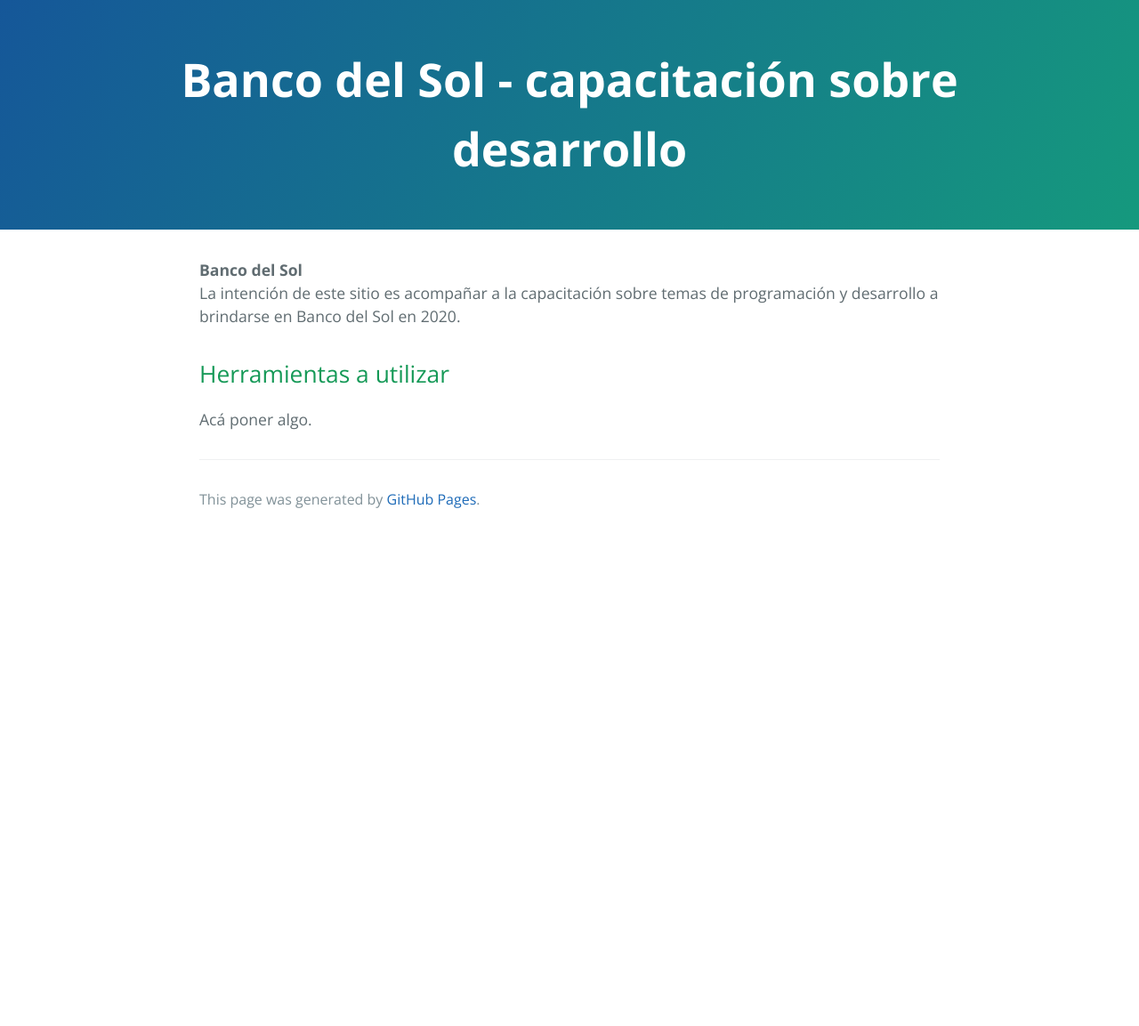
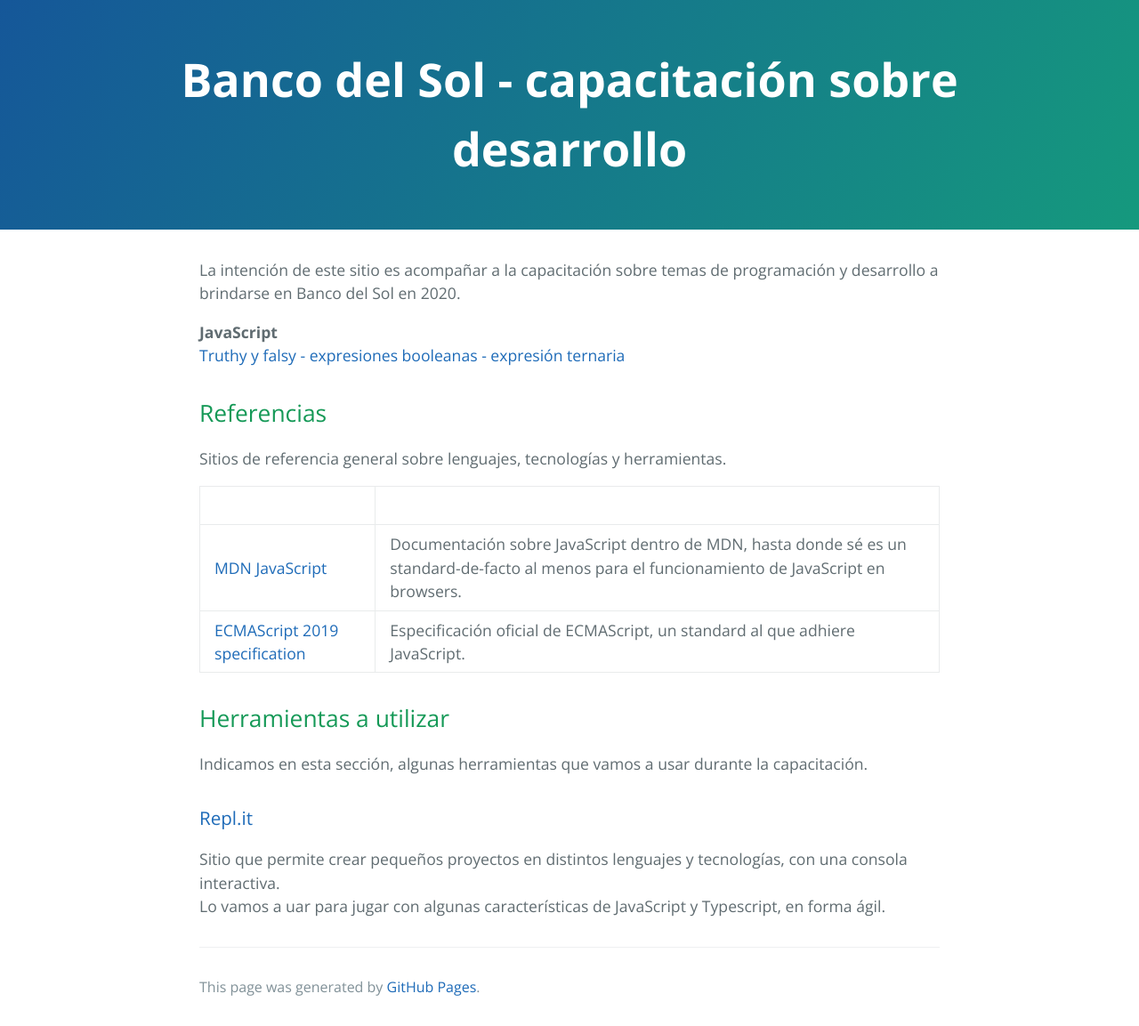
Before and after one commit to clombardi/bdsol-capacitacion-desarrollo, a Jekyll site: the page built from index.md, in a window 1280 px wide. Shown: the whole page at 89% size. Built offline with Jekyll 4.4.1, drawn with Linux system fonts in a browser that asks for light colours; our own code applies the rules of GitHub Pages for plain Markdown files; before the commit the page ends 900 px from its top, so only the background shows below that.

Commit message:
algo de forma a la pagina inicial

```diff
--- a/index.md
+++ b/index.md
@@ -1,6 +1,22 @@
-**Banco del Sol**
 La intención de este sitio es acompañar a la capacitación sobre temas de programación y desarrollo a brindarse en Banco del Sol en 2020.
+
+**JavaScript**
+[Truthy y falsy - expresiones booleanas - expresión ternaria](./javascript/js-booleanos.md)
+
+
+## Referencias
+Sitios de referencia general sobre lenguajes, tecnologías y herramientas.
+
+| |  |
+| --- | --- |
+| [MDN JavaScript](https://developer.mozilla.org/en-US/docs/Web/JavaScript) | Documentación sobre JavaScript dentro de MDN, hasta donde sé es un standard-de-facto al menos para el funcionamiento de JavaScript en browsers. |
+| [ECMAScript 2019 specification](https://www.ecma-international.org/ecma-262/10.0/index.html) | Especificación oficial de ECMAScript, un standard al que adhiere JavaScript. |
+
 
 
 ## Herramientas a utilizar
-Acá poner algo.
+Indicamos en esta sección, algunas herramientas que vamos a usar durante la capacitación.
+
+### [Repl.it](https://repl.it/)
+Sitio que permite crear pequeños proyectos en distintos lenguajes y tecnologías, con una consola interactiva. <br/>
+Lo vamos a uar para jugar con algunas características de JavaScript y Typescript, en forma ágil.
```
Also changed, not shown: javascript/js-booleanos.md (added, +1 -0 lines).
